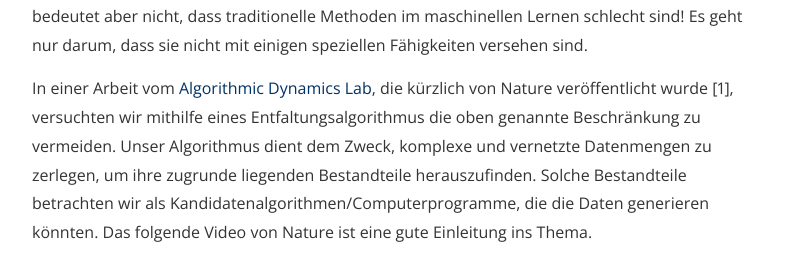
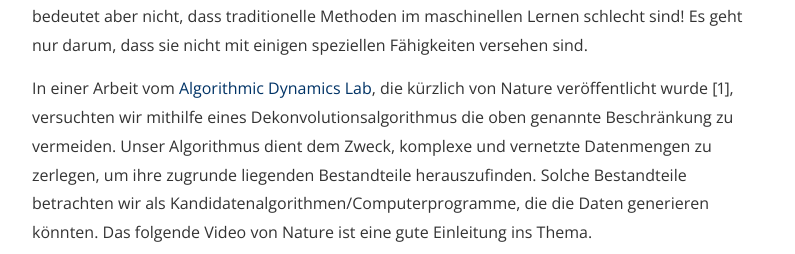
Before and after one commit to allgebrist/allgebrist.github.io, a Jekyll site: the page built from _posts/2019-03-27-dekonvolution.markdown, in a window 1280 px wide and 1400 px high, scrolled down 385 px, cut to the strip 0-440 px from the top of the window. Shown: the part 183-437 px from the top of the strip, without its empty margins (240-1035 px from the left). Built offline with Jekyll 4.4.1, drawn with Linux system fonts in a browser that asks for light colours; nearby versions of some CDN libraries; some of the changed text lies outside the part shown.

Commit message:
Update 2019-03-27-dekonvolution.markdown

```diff
--- a/_posts/2019-03-27-dekonvolution.markdown
+++ b/_posts/2019-03-27-dekonvolution.markdown
@@ -9,7 +9,7 @@ tags:	maschinelleslernen
 
 Heutzutage produziert die globale Wissenschaft riesige Mengen von Daten, die immer schwieriger zu verarbeiten sind und deren Größe sich immer in kürzeren Zeiträumen verdoppelt. Eine der größten Herausforderungen ist es nun, solche Datenmengen auf eine effiziente und optimale Weise analysieren zu können. Traditionelle Klassifizierungs- und Korrelationsvefahren des maschinellen Lernens spielen in dieser Hinsicht eine wessentliche Rolle, besonders bei Aufgaben bezüglich der Mustererkennung bzw. des Mustervergleichs. Doch bei anderen Aufgaben sind sie in gewisser Maße nicht zuverlässig, z.B. bei Aufgaben, wo es notwendig ist zu entdecken, welche Mechanismen überhaupt erst die in den Daten vorkommenden Muster generiert haben. Dies bedeutet aber nicht, dass traditionelle Methoden im maschinellen Lernen schlecht sind! Es geht nur darum, dass sie nicht mit einigen speziellen Fähigkeiten versehen sind.
 
-In einer Arbeit vom [Algorithmic Dynamics Lab](https://www.algorithmicdynamics.net/), die kürzlich von Nature veröffentlicht wurde [1], versuchten wir mithilfe eines Entfaltungsalgorithmus die oben genannte Beschränkung zu vermeiden. Unser Algorithmus dient dem Zweck, komplexe und vernetzte Datenmengen zu zerlegen, um ihre zugrunde liegenden Bestandteile herauszufinden. Solche Bestandteile betrachten wir als Kandidatenalgorithmen/Computerprogramme, die die Daten generieren könnten. Das folgende Video von Nature ist eine gute Einleitung ins Thema.
+In einer Arbeit vom [Algorithmic Dynamics Lab](https://www.algorithmicdynamics.net/), die kürzlich von Nature veröffentlicht wurde [1], versuchten wir mithilfe eines Dekonvolutionsalgorithmus die oben genannte Beschränkung zu vermeiden. Unser Algorithmus dient dem Zweck, komplexe und vernetzte Datenmengen zu zerlegen, um ihre zugrunde liegenden Bestandteile herauszufinden. Solche Bestandteile betrachten wir als Kandidatenalgorithmen/Computerprogramme, die die Daten generieren könnten. Das folgende Video von Nature ist eine gute Einleitung ins Thema.
 
 <iframe width="668" height="376" src="https://www.youtube.com/embed/rkmz7DAA-t8" frameborder="0" allow="accelerometer; autoplay; encrypted-media; gyroscope; picture-in-picture" allowfullscreen>&nbsp;</iframe>
 
```
Also changed, not shown: other parts of _posts/2019-03-27-dekonvolution.markdown (+1 -1 lines).
